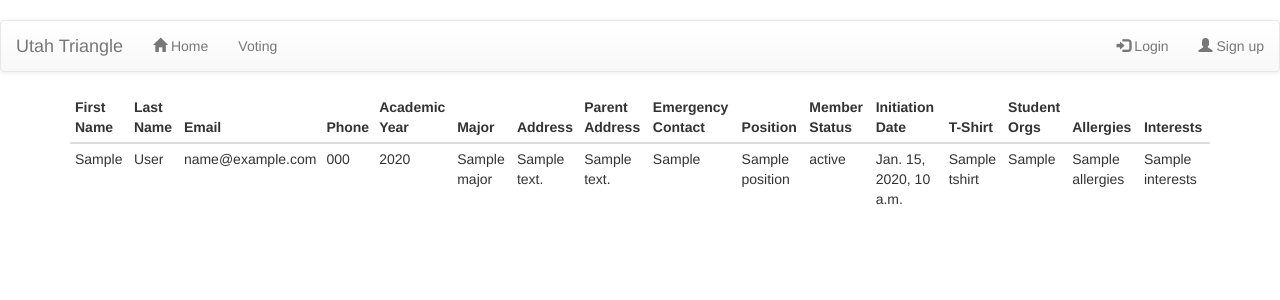
After one commit to slaymaker1907/utah-triangle-voting, a Django app: template triangle_website/triangle_website/auth/templates/registration/brothers_doc.html in a window 1280 px wide. The commit adds this page. Shown: the top 300 px of the page. Run offline with Django 3.2, Linux system fonts and the light colour scheme; the template is opened without the code that fills it: most values are stand-ins (such as "Sample title", 1, 10 or a date in 2020); some libraries are stand-ins or nearby versions.

Commit message:
added a brother's doc

```diff
--- /dev/null
+++ b/triangle_website/triangle_website/auth/templates/registration/brothers_doc.html
@@ -0,0 +1,55 @@
+{% extends "common/header.html" %}
+{% block title %}Brother's Doc{% endblock %}
+{% block content %}
+{% include 'common/navbar.html' with is_brothers_doc=True %}
+<div class="container theme-showcase" role="main">
+
+	{% include 'common/error.html' %}
+
+  <table class="table table-condensed">
+		<thead>
+			<tr>
+				<th>First Name</th>
+        <th>Last Name</th>
+        <th>Email</th>
+        <th>Phone</th>
+        <th>Academic Year</th>
+        <th>Major</th>
+        <th>Address</th>
+        <th>Parent Address</th>
+        <th>Emergency Contact</th>
+        <th>Position</th>
+        <th>Member Status</th>
+        <th>Initiation Date</th>
+        <th>T-Shirt</th>
+        <th>Student Orgs</th>
+        <th>Allergies</th>
+        <th>Interests</th>
+			</tr>
+		</thead>
+		<tbody>
+			{% for brother in brothers %}
+			<tr>
+        <td>{{brother.user.first_name}}</td>
+        <td>{{brother.user.last_name}}</td>
+        <td>{{brother.user.email}}</td>
+        <td>{{brother.phone}}</td>
+        <td>{{brother.year}}</td>
+        <td>{{brother.major}}</td>
+        <td>{{brother.address}}</td>
+        <td>{{brother.parents_address}}</td>
+        <td>{{brother.emergency_contact}}</td>
+        <td>{{brother.position}}</td>
+        <td>{{brother.member_status}}</td>
+        <td>{{brother.initiation_date}}</td>
+        <td>{{brother.tshirt}}</td>
+        <td>{{brother.student_orgs}}</td>
+        <td>{{brother.allergies}}</td>
+        <td>{{brother.interests}}</td>
+			</tr>
+			{% endfor %}
+		</tbody>
+	</table>
+
+</div> <!-- /container -->
+{% endblock %} <!-- Ending tde content block -->
--- a/triangle_website/triangle_website/auth/templates/registration/login.html
+++ b/triangle_website/triangle_website/auth/templates/registration/login.html
@@ -31,6 +31,8 @@
 		<input type="hidden" name="next" value="{% if next %}{{ next }}{% else %}{% url 'common:index' %}{% endif %}" />
 		<button class="btn btn-lg btn-primary btn-block" type="submit">Sign in</button>
 	</form>
+
+	<a class="btn btn-lg btn-default" href="{% url 'password_reset' %}">Reset Password</a>
 </div> <!-- /container -->
 {% endblock %} <!-- Ending the content block -->
 {% block endscripts %}
--- a/triangle_website/triangle_website/auth/urls.py
+++ b/triangle_website/triangle_website/auth/urls.py
@@ -13,5 +13,6 @@ urlpatterns = [
     url(r'^reset/(?P<uidb64>[0-9A-Za-z_\-]+)/(?P<token>[0-9A-Za-z]{1,13}-[0-9A-Za-z]{1,20})/$',
         views.password_reset_confirm, name='password_reset_confirm'),
     url(r'^reset/done/$', views.password_reset_complete, name='password_reset_complete'),
-    url(r'^profile/$', authviews.profile, name='profile')
+    url(r'^profile/$', authviews.profile, name='profile'),
+    url(r'^brothers/$', authviews.brothers_doc, name='brothers_doc')
 ]
--- a/triangle_website/triangle_website/common/templates/common/navbar.html
+++ b/triangle_website/triangle_website/common/templates/common/navbar.html
@@ -9,6 +9,7 @@
 				<li {% if is_voting %}class="active"{% endif %}><a href="{% url 'voting:index' %}">Voting</a></li>
 				{% if user.is_authenticated %}
 				<li {% if is_calendar %}class="active"{% endif %}><a href="{% url 'common:calendar' %}">Calendar</a></li>
+				<li {% if is_brothers_doc %}class="active"{% endif %}><a href="{% url 'brothers_doc' %}">Brothers</a></li>
 				{% endif %}
 				{% if user.is_staff %}
 				<li><a href="{% url 'admin:index' %}">Admin</a></li>
@@ -16,10 +17,10 @@
 			</ul>
 			<ul class="nav navbar-nav navbar-right">
 				{% if not user.is_authenticated %}
-				<li><a href="{% url 'password_reset' %}"> Reset Password </a></li>
 				<li><a href="{% url 'login' %}"><span class="glyphicon glyphicon-log-in"></span> Login</a></li>
 				<li><a href="{% url 'register' %}"><span class="glyphicon glyphicon-user"></span> Sign up</a></li>
 				{% else %}
+				<li><a href="{% url 'profile' %}"><span class="glyphicon glyphicon-user"></span> Profile</a></li>
 				<li><a href="{% url 'logout' %}"><span class="glyphicon glyphicon-log-in"></span> Logout</a></li>
 				{% endif %}
 			</ul>
```
Also changed, not shown: triangle_website/triangle_website/auth/views.py (+7 -1 lines).
